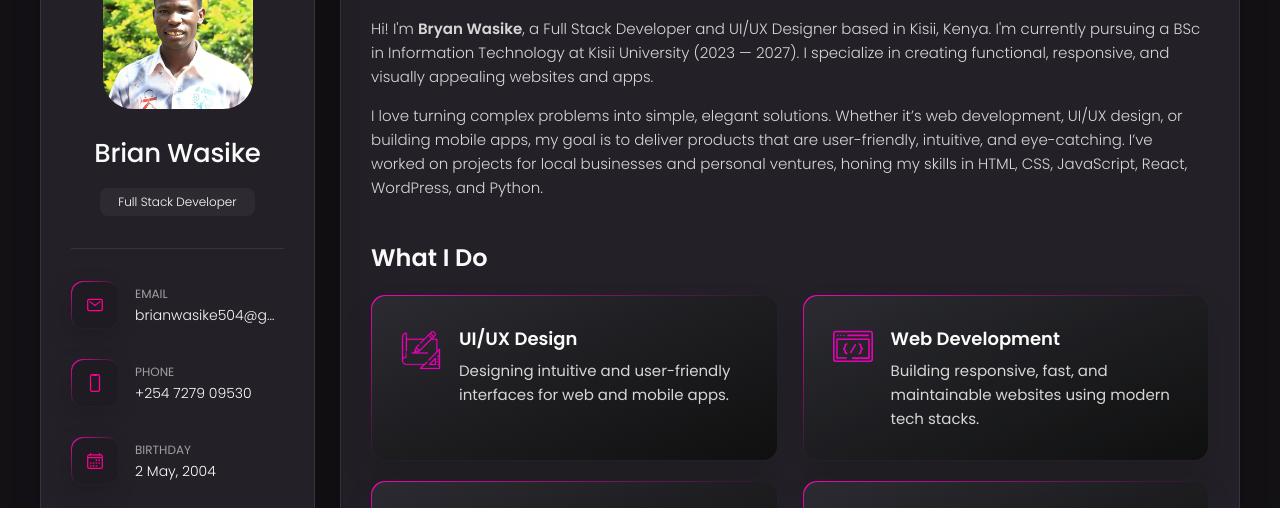
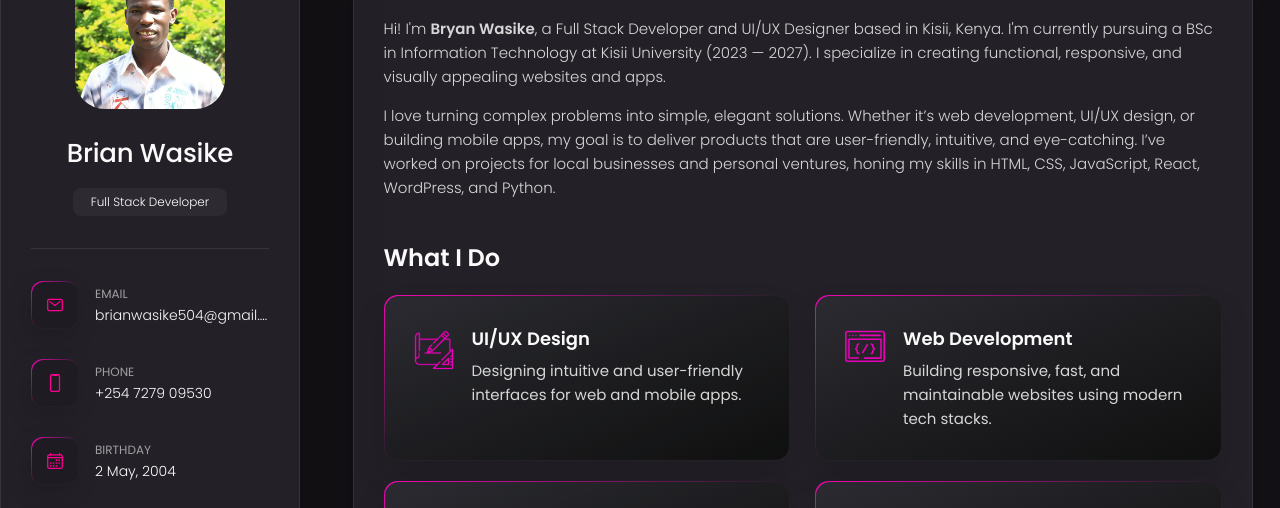
Before and after one commit to Bryant-t504/Portfolio_Website, a plain HTML site: page index.html in a window 1280 px wide. Shown: the part 162-670 px from the top of the page. Drawn offline with nearby package versions, Linux system fonts and the light colour scheme.

```diff
--- a/assets/css/style.css
+++ b/assets/css/style.css
@@ -1760,7 +1760,7 @@ textarea.form-input::-webkit-resizer { display: none; }
   .main-content {
     min-width: 75%;
     width: 75%;
-    margin: 0;
+    margin: 0 0 0 325px;
   }
 
 
@@ -1770,13 +1770,13 @@ textarea.form-input::-webkit-resizer { display: none; }
    */
 
   .sidebar {
-    position: sticky;
+    position: fixed;
+    left: 0;
     top: 60px;
+    width: 300px;
     max-height: max-content;
-    height: 100%;
     margin-bottom: 0;
     padding-top: 60px;
-    z-index: 1;
   }
 
   .sidebar-info { flex-direction: column; }
```
